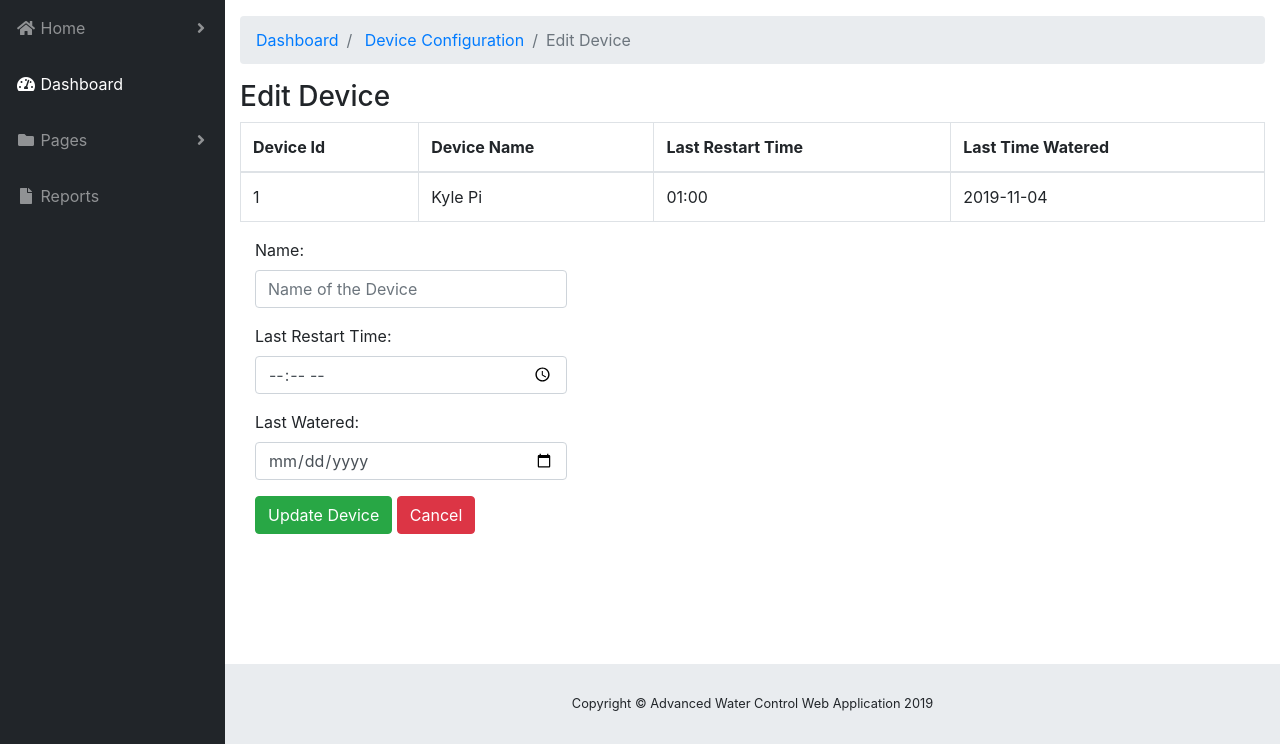
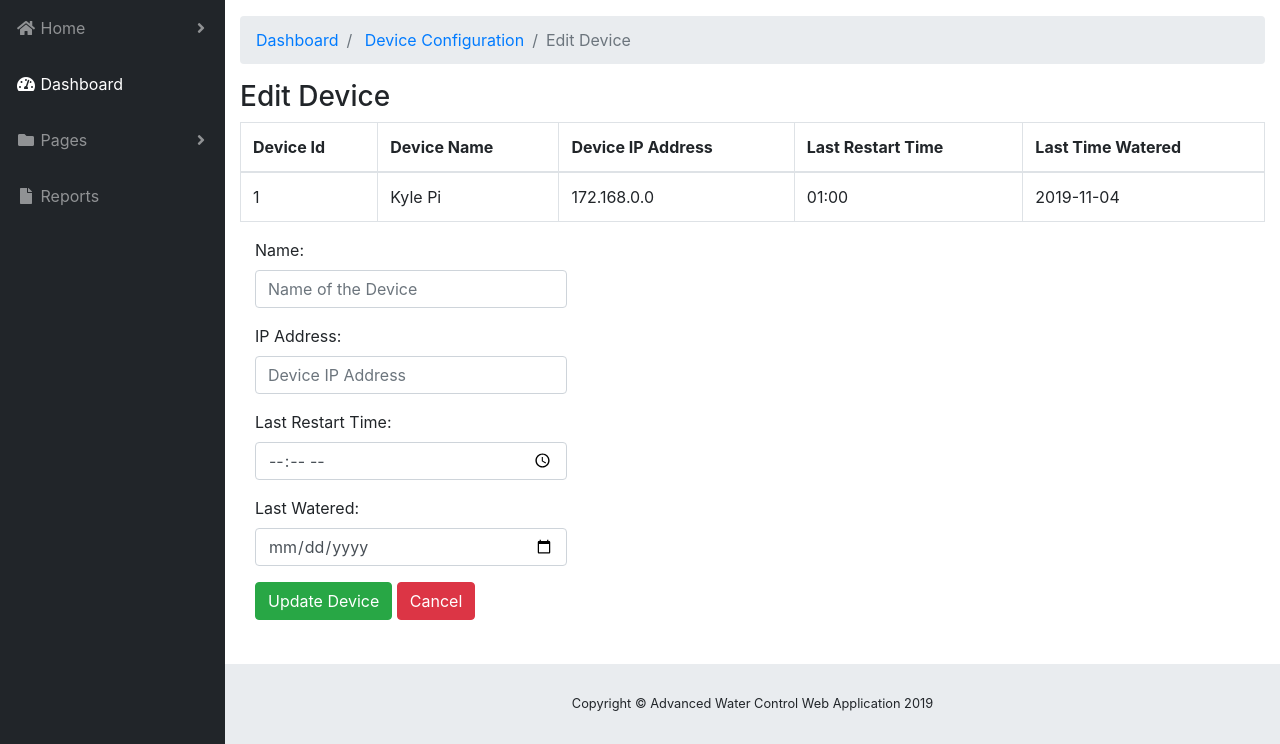
Before and after one commit to KVessey/AdvancedWaterControlWebApp, a Flask app: page /devices/1/edit/ in a window 1280 px wide. Shown: the part 56-800 px from the top of the page. Run offline with Flask 2, Linux system fonts and the light colour scheme; data comes from the database, SQL or seed files in the repository; both versions use the stored data as it was after the commit; some libraries are stand-ins or nearby versions.

Commit message:
updating

```diff
--- a/db_setup.py
+++ b/db_setup.py
@@ -23,6 +23,7 @@ class Device(Base):
     __tablename__ = "devices"
     id = Column(Integer, unique=True, primary_key=True)
     name = Column(String(250), nullable=False)
+    ip_address = Column(String(50), nullable=False)
     restart_time = Column(String(250))
     last_watered = Column(String(250))
 
@@ -30,6 +31,7 @@ class Device(Base):
     def serialize(self):
         return {
             'name': self.name,
+            'ip_address': self.ip_address,
             'restart_time': self.restart_time,
             'last_watered': self.restart_time,
             'id': self.id,
--- a/main.py
+++ b/main.py
@@ -62,6 +62,7 @@ def device_configuration():
 def newDevice():
     if request.method == 'POST':
         newDevice = Device(name=request.form['name'],
+                         ip_address=request.form['ip_address'],
                          restart_time=request.form['restart_time'],
                          last_watered=request.form['last_watered'])
         session.add(newDevice)
@@ -76,6 +77,7 @@ def editDevice(device_id):
     editedDevice = session.query(Device).filter_by(id=device_id).one()
     if request.method == 'POST':
         editedDevice.name = request.form['name']
+        editedDevice.ip_address=request.form['ip_address'],
         editedDevice.restart_time = request.form['restart_time']
         editedDevice.last_watered = request.form['last_watered']
         session.add(editedDevice)
--- a/templates/devices/deviceConfiguration.html
+++ b/templates/devices/deviceConfiguration.html
@@ -43,6 +43,7 @@
                   <tr>
                     <th>Device Id</th>
                     <th>Device Name</th>
+                    <th>Device IP Address</th>
                     <th>Last Restart Time</th>
                     <th>Last Time Watered</th>
                     <th>Edit/Delete</th>
@@ -52,6 +53,7 @@
                   <tr>
                     <th>Device Id</th>
                     <th>Device Name</th>
+                    <th>Device IP Address</th>
                     <th>Last Restart Time</th>
                     <th>Last Time Watered</th>
                     <th>Edit/Delete</th>
@@ -62,6 +64,7 @@
                       <tr>
                         <td>{{device.id}}</td>
                         <td>{{device.name}}</td>
+                        <td>{{device.ip_address}}</td>
                         <td>{{device.restart_time}}</td>
                         <td>{{device.last_watered}}</td>
                         <td>
--- a/templates/devices/edit_device.html
+++ b/templates/devices/edit_device.html
@@ -22,6 +22,7 @@
                   <tr>
                     <th>Device Id</th>
                     <th>Device Name</th>
+                    <th>Device IP Address</th>
                     <th>Last Restart Time</th>
                     <th>Last Time Watered</th>
                   </tr>
@@ -30,6 +31,7 @@
                       <tr>
                         <td>{{device.id}}</td>
                         <td>{{device.name}}</td>
+                        <td>{{device.ip_address}}</td>
                         <td>{{device.restart_time}}</td>
                         <td>{{device.last_watered}}</td>
                       </tr>
@@ -41,6 +43,12 @@
                   <label class="control-label col-sm-2" for="name">Name:</label>
                   <div class="col-md-4 col-sm-10">
                       <input class="form-control" type="text" maxlength="100" id="name" name="name" placeholder="Name of the Device" required>
+                  </div>
+              </div>
+              <div class="form-group">
+                  <label class="control-label col-sm-2" for="ip_address">IP Address:</label>
+                  <div class="col-md-4 col-sm-10">
+                      <input class="form-control" type="text" maxlength="100" id="ip_address" name="ip_address" placeholder="Device IP Address" required>
                   </div>
               </div>
               <div class="form-group">
--- a/templates/devices/new_device.html
+++ b/templates/devices/new_device.html
@@ -22,6 +22,12 @@
                   <label class="control-label col-sm-2" for="name">Name:</label>
                   <div class="col-md-4 col-sm-10">
                       <input class="form-control" type="text" maxlength="100" id="name" name="name" placeholder="Name of the Device" required>
+                  </div>
+              </div>
+              <div class="form-group">
+                  <label class="control-label col-sm-2" for="ip_address">IP Address:</label>
+                  <div class="col-md-4 col-sm-10">
+                      <input class="form-control" type="text" maxlength="100" id="ip_address" name="ip_address" placeholder="Device IP Address" required>
                   </div>
               </div>
               <div class="form-group">
```
Also changed, not shown: database.db.
